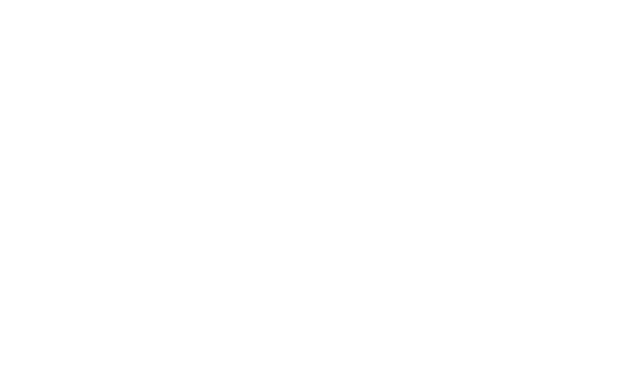
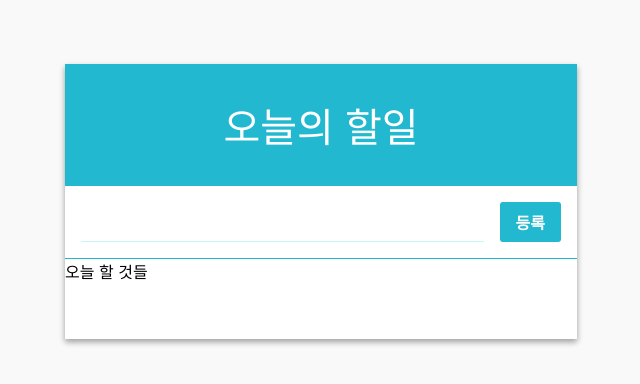
Before and after one commit to rxjw95/To-do-List, a React (Create React App) app: page / in a window 1280 px wide. Shown: the top 384 px of the page, without its empty margins (319-959 px from the left). Built offline with nearby package versions, Linux system fonts and the light colour scheme.

Commit message:
[추가] 템플릿 개발

```diff
--- a/src/App.js
+++ b/src/App.js
@@ -1,3 +1,11 @@
-const App = () => <div className="App"></div>;
+import TodoListTemplate from "./components/TodoListTemplate";
+import Form from "./components/Form";
+const App = () => {
+  return (
+    <div className="App">
+      <TodoListTemplate form={<Form />}>오늘 할 것들</TodoListTemplate>
+    </div>
+  );
+};
 
 export default App;
--- /dev/null
+++ b/src/components/Form.css
@@ -0,0 +1,28 @@
+.form {
+  display: flex;
+}
+
+.form input {
+  flex: 1; /* 버튼을 뺀 빈 공간을 모두 채워줍니다 */
+  font-size: 1.25rem;
+  outline: none;
+  border: none;
+  border-bottom: 1px solid #c5f6fa;
+}
+
+.create-button {
+  padding-top: 0.5rem;
+  padding-bottom: 0.5rem;
+  padding-left: 1rem;
+  padding-right: 1rem;
+  margin-left: 1rem;
+  background: #22b8cf;
+  border-radius: 3px;
+  color: white;
+  font-weight: 600;
+  cursor: pointer;
+}
+
+.create-button:hover {
+  background: #3bc9db;
+}
--- /dev/null
+++ b/src/components/Form.js
@@ -0,0 +1,15 @@
+import React from "react";
+import "./Form.css";
+
+const Form = ({ value, onChange, onCreate, onkeyPress }) => {
+  return (
+    <div className="form">
+      <input value={value} onChange={onChange} onKeyPress={onkeyPress} />
+      <div className="create-button" onClick={onCreate}>
+        등록
+      </div>
+    </div>
+  );
+};
+
+export default Form;
--- /dev/null
+++ b/src/components/TodoListTemplate.css
@@ -0,0 +1,25 @@
+.todo-list-template {
+  background: white;
+  width: 512px;
+  box-shadow: 0 3px 6px rgba(0, 0, 0, 0.16), 0 3px 6px rgba(0, 0, 0, 0.23); /* 그림자 */
+  margin: 0 auto;
+  margin-top: 4rem;
+}
+
+.title {
+  padding: 2rem;
+  font-size: 2.5rem;
+  text-align: center;
+  font-weight: 100;
+  background: #22b8cf;
+  color: white;
+}
+
+.form-wrapper {
+  padding: 1rem;
+  border-bottom: 1px solid #22b8cf;
+}
+
+.todos-wrapper {
+  min-height: 5rem;
+}
--- /dev/null
+++ b/src/components/TodoListTemplate.js
@@ -0,0 +1,14 @@
+import React from "react";
+import "./TodoListTemplate.css";
+
+const TodoListTemplate = ({ form, children }) => {
+  return (
+    <main className="todo-list-template">
+      <div className="title">오늘의 할일</div>
+      <section className="form-wrapper">{form}</section>
+      <section className="todos-wrapper">{children}</section>
+    </main>
+  );
+};
+
+export default TodoListTemplate;
--- a/src/index.css
+++ b/src/index.css
@@ -1,13 +1,15 @@
 body {
   margin: 0;
-  font-family: -apple-system, BlinkMacSystemFont, 'Segoe UI', 'Roboto', 'Oxygen',
-    'Ubuntu', 'Cantarell', 'Fira Sans', 'Droid Sans', 'Helvetica Neue',
+  padding: 0;
+  background: #f9f9f9;
+  font-family: -apple-system, BlinkMacSystemFont, "Segoe UI", "Roboto", "Oxygen",
+    "Ubuntu", "Cantarell", "Fira Sans", "Droid Sans", "Helvetica Neue",
     sans-serif;
   -webkit-font-smoothing: antialiased;
   -moz-osx-font-smoothing: grayscale;
 }
 
 code {
-  font-family: source-code-pro, Menlo, Monaco, Consolas, 'Courier New',
+  font-family: source-code-pro, Menlo, Monaco, Consolas, "Courier New",
     monospace;
 }
```
